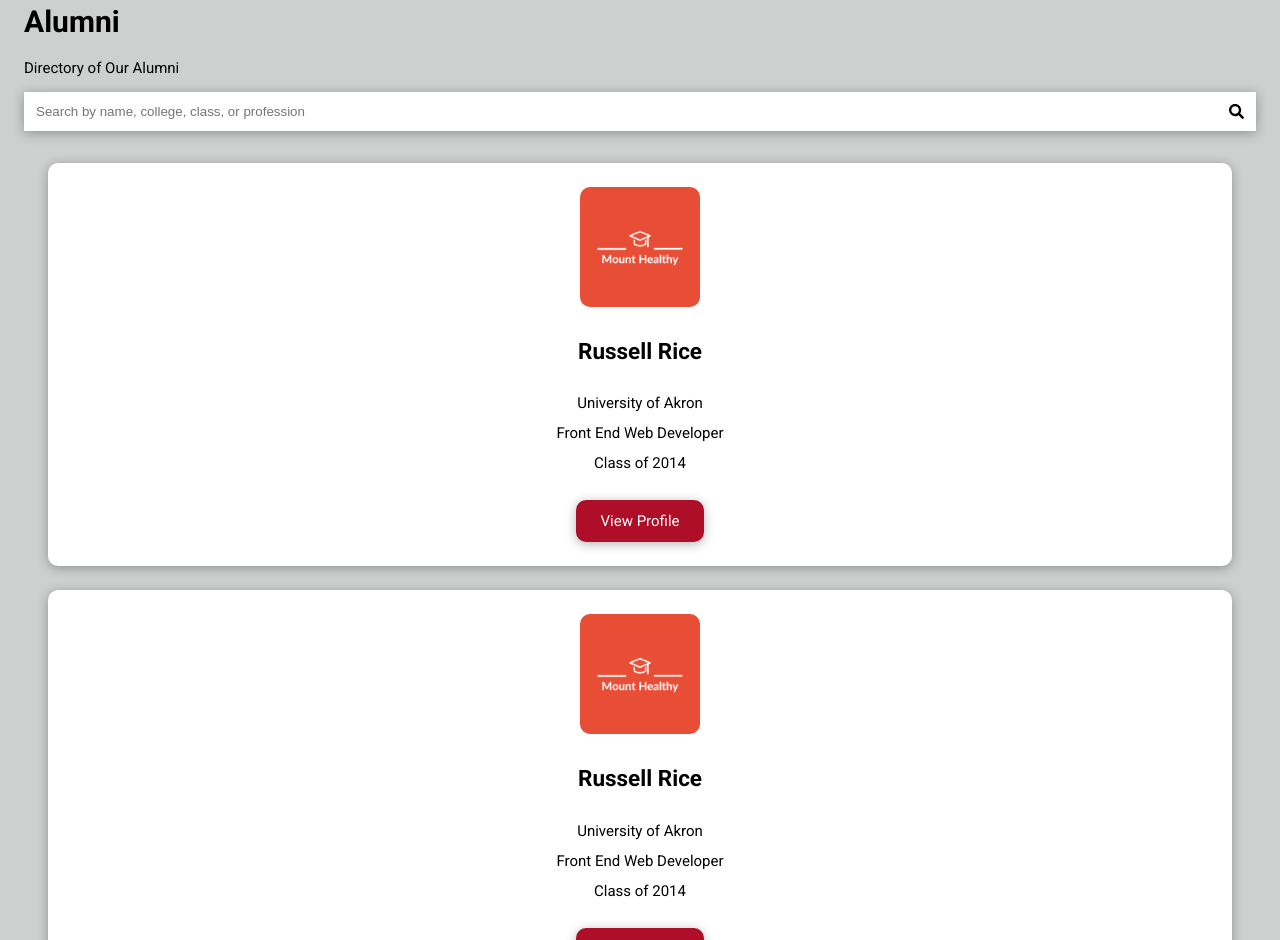
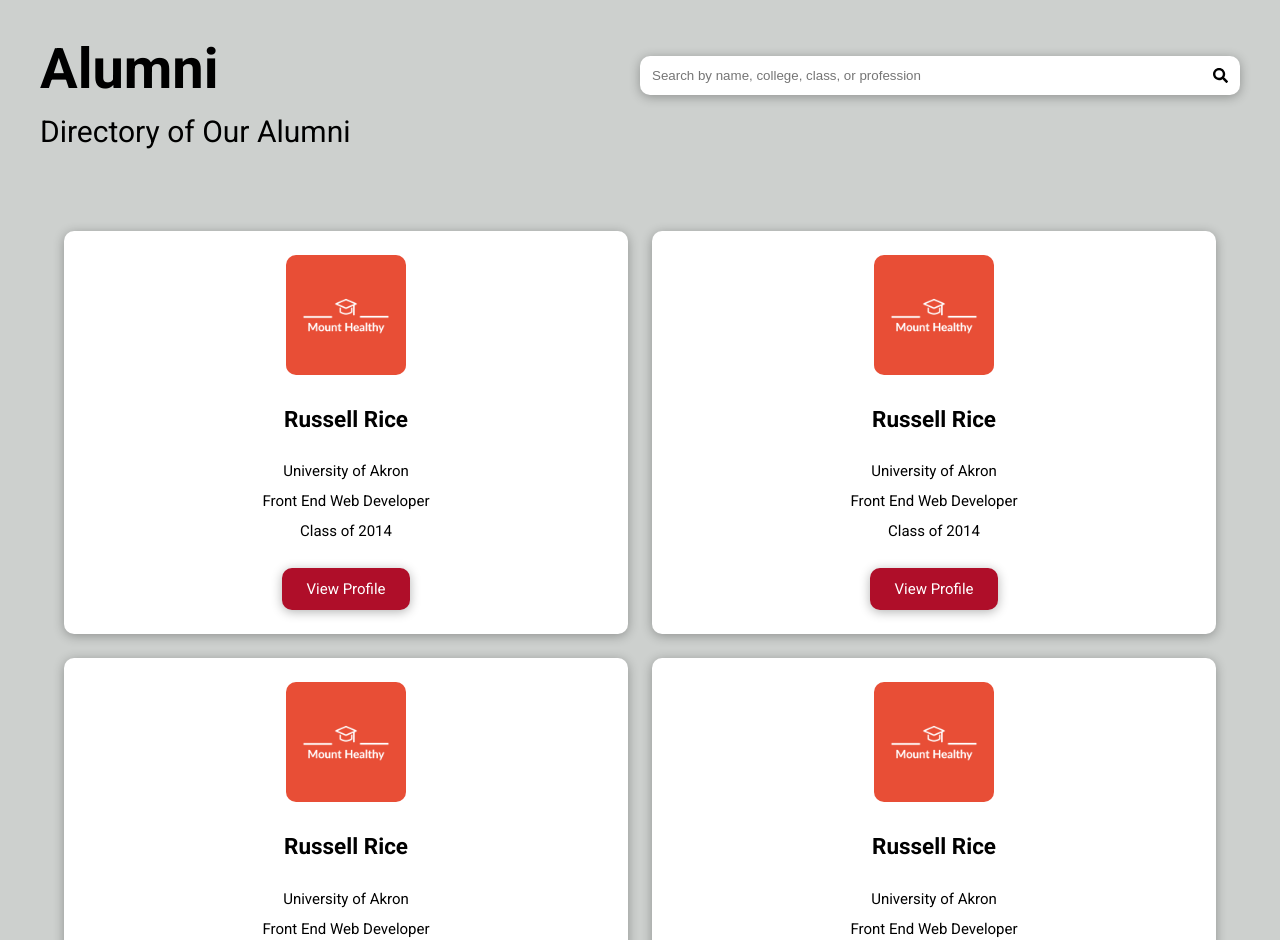
Before and after one commit to russell2231/i-am-mth-template, a React (Create React App) app: page /alumni in a window 1280 px wide. Shown: the part 140-1080 px from the top of the page. Built offline with nearby package versions, Linux system fonts and the light colour scheme.

Commit message:
Style alumni component for medium sized devices

```diff
--- a/src/components/Alumni/Alumni.js
+++ b/src/components/Alumni/Alumni.js
@@ -53,6 +53,16 @@ const Alumni = () => {
 							View Profile
 						</Link>
 					</div>
+					<div className={styles.alum}>
+						<img className={styles.alumImg} src={profileImg} alt='profile' />
+						<h2 className={styles.alumName}>Russell Rice</h2>
+						<p className={styles.alumCollege}>University of Akron</p>
+						<p className={styles.alumJob}>Front End Web Developer</p>
+						<p className={styles.alumClass}>Class of 2014</p>
+						<Link className={styles.btn} to='alumni/$name'>
+							View Profile
+						</Link>
+					</div>
 				</div>
 			</div>
 		</main>
--- a/src/components/Alumni/Alumni.module.scss
+++ b/src/components/Alumni/Alumni.module.scss
@@ -1,29 +1,71 @@
 .alumni {
 	padding: 3.2rem 0;
+
+	@media screen and (min-width: 768px) {
+		padding: 6.4rem 0;
+	}
 
 	.container {
 		padding: 0 2.4rem;
 
+		@media screen and (min-width: 768px) {
+			padding: 0 4rem;
+			display: flex;
+			justify-content: space-between;
+			flex-wrap: wrap;
+		}
+
 		.heading {
+			text-align: center;
+			padding-bottom: 2rem;
+
+			@media screen and (min-width: 768px) {
+				text-align: left;
+			}
+
 			h1 {
 				margin-top: 0;
+				font-size: 3.6rem;
+
+				@media screen and (min-width: 768px) {
+					font-size: 5.6rem;
+					margin-bottom: 1.2rem;
+				}
+			}
+
+			p {
+				margin-top: 0;
+
+				@media screen and (min-width: 768px) {
+					font-size: 3rem;
+				}
 			}
 		}
 
 		.searchContainer {
 			position: relative;
 
+			@media screen and (min-width: 768px) {
+				width: 50%;
+				padding-top: 2rem;
+			}
+
 			.searchInput {
 				width: 100%;
 				border: none;
 				box-shadow: 0px 2px 11px 0px rgba(#000, 0.3);
 				padding: 1.2rem;
+				border-radius: 10px;
 			}
 
 			.searchIcon {
 				position: absolute;
 				top: 12px;
 				right: 12px;
+
+				@media screen and (min-width: 768px) {
+					top: 32px;
+				}
 			}
 		}
 
@@ -32,6 +74,11 @@
 			grid-template-columns: 1fr;
 			gap: 24px;
 			padding: 3.2rem 2.4rem;
+
+			@media screen and (min-width: 768px) {
+				width: 100%;
+				grid-template-columns: 1fr 1fr;
+			}
 
 			.alum {
 				background: #fff;
```
